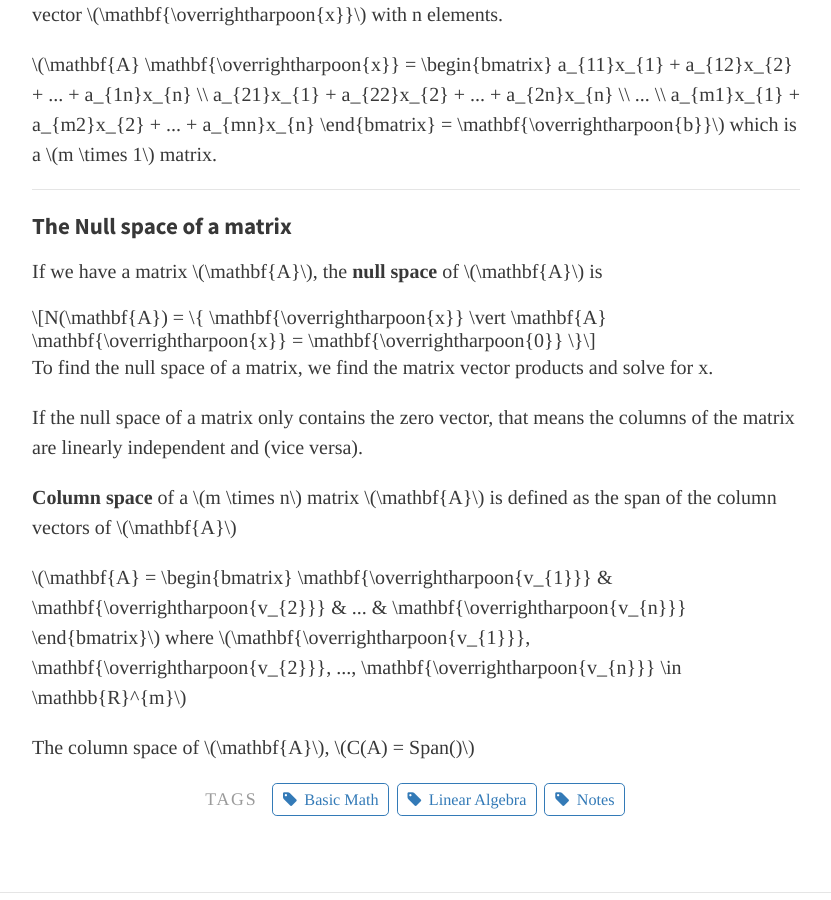
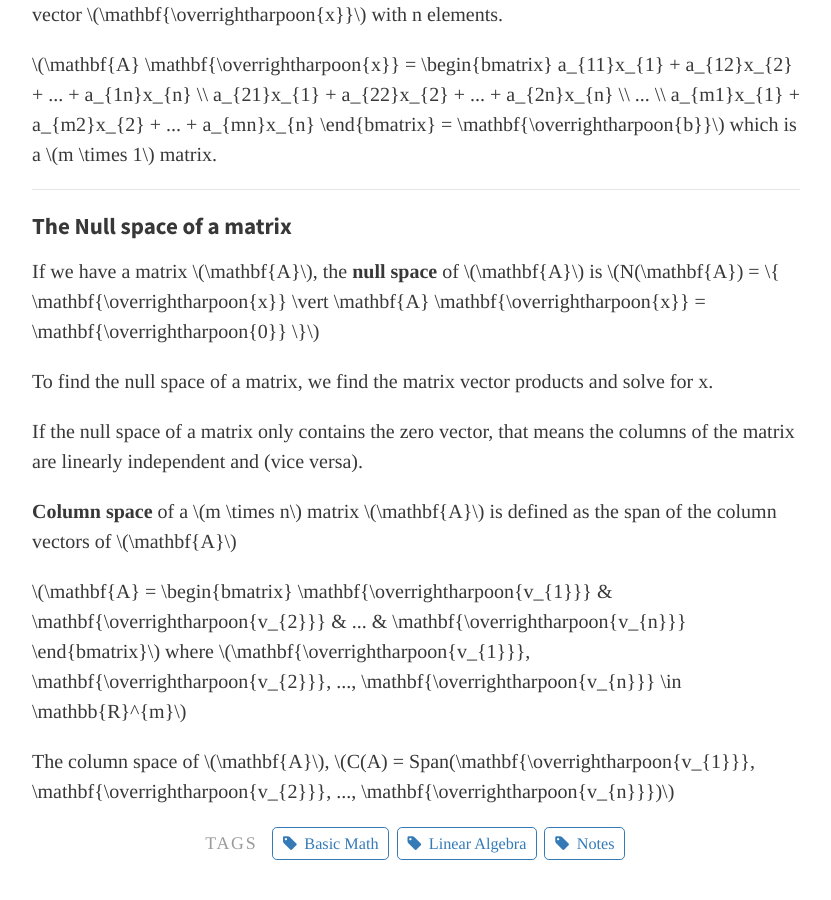
Before and after one commit to RyogaLi/ryogali.github.io, a Jekyll site: the page built from _posts/2018-06-18-Linear-Algebra-Vectors-and-Spaces.md, in a window 1280 px wide and 900 px high, scrolled down 3897 px. Shown: the whole window, without its empty margins (224-1055 px from the left). Built offline with Jekyll 4.4.1, drawn with Linux system fonts in a browser that asks for light colours.

Commit message:
null space

```diff
--- a/_posts/2018-06-18-Linear-Algebra-Vectors-and-Spaces.md
+++ b/_posts/2018-06-18-Linear-Algebra-Vectors-and-Spaces.md
@@ -143,9 +143,7 @@ $$\mathbf{A} \mathbf{\overrightharpoon{x}} = \begin{bmatrix} a_{11}x_{1} + a_{12
 
 #### The Null space of a matrix ####
 
-If we have a matrix $$\mathbf{A}$$, the **null space** of $$\mathbf{A}$$ is
-
-$$ N(\mathbf{A}) = \{ \mathbf{\overrightharpoon{x}} \vert \mathbf{A} \mathbf{\overrightharpoon{x}} = \mathbf{\overrightharpoon{0}} \} $$
+If we have a matrix $$\mathbf{A}$$, the **null space** of $$\mathbf{A}$$ is $$ N(\mathbf{A}) = \{ \mathbf{\overrightharpoon{x}} \vert \mathbf{A} \mathbf{\overrightharpoon{x}} = \mathbf{\overrightharpoon{0}} \} $$
 
 To find the null space of a matrix, we find the matrix vector products and solve for x.
 
@@ -156,4 +154,4 @@ the matrix are linearly independent and (vice versa).
 
 $$ \mathbf{A} = \begin{bmatrix} \mathbf{\overrightharpoon{v_{1}}} & \mathbf{\overrightharpoon{v_{2}}} & ... & \mathbf{\overrightharpoon{v_{n}}} \end{bmatrix} $$ where $$ \mathbf{\overrightharpoon{v_{1}}}, \mathbf{\overrightharpoon{v_{2}}}, ..., \mathbf{\overrightharpoon{v_{n}}} \in \mathbb{R}^{m} $$
 
-The column space of $$\mathbf{A}$$, $$C(A) = Span()$$
+The column space of $$\mathbf{A}$$, $$C(A) = Span(\mathbf{\overrightharpoon{v_{1}}}, \mathbf{\overrightharpoon{v_{2}}}, ..., \mathbf{\overrightharpoon{v_{n}}})$$
```
